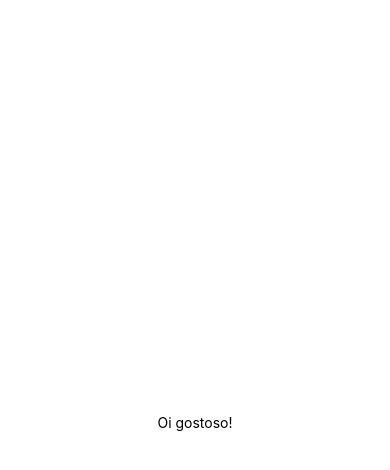
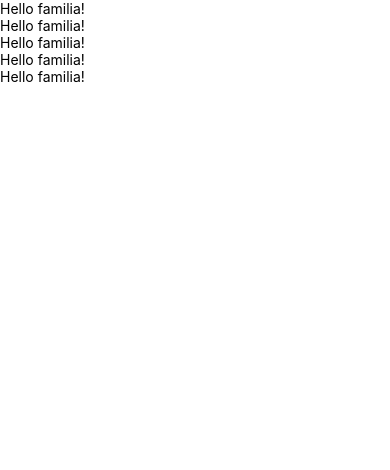
Before and after one commit to MenezesC137/FirstApp_Native, a React Native app: screen / in a window 390 px wide. Shown: the top 470 px of the page. Built offline with nearby package versions, Linux system fonts and the light colour scheme.

Commit message:
Estrutura basica

```diff
--- a/App.js
+++ b/App.js
@@ -1,20 +1,18 @@
-import { StatusBar } from 'expo-status-bar';
-import { StyleSheet, Text, View } from 'react-native';
+import React, { Component } from "react";
+import { SafeAreaView, Text } from 'react-native'
 
-export default function App() {
-  return (
-    <View style={styles.container}>
-      <Text>Oi gostoso!</Text>
-      <StatusBar style="auto" />
-    </View>
-  );
+class App extends Component{
+  render(){
+    return(
+      <SafeAreaView>
+        <Text>Hello familia!</Text>
+        <Text>Hello familia!</Text>
+        <Text>Hello familia!</Text>
+        <Text>Hello familia!</Text>
+        <Text>Hello familia!</Text>
+      </SafeAreaView>
+    )
+  }
 }
 
-const styles = StyleSheet.create({
-  container: {
-    flex: 1,
-    backgroundColor: '#fff',
-    alignItems: 'center',
-    justifyContent: 'center',
-  },
-});
+export default App
```
Also changed, not shown: 1 other file (tests, documents, lock files or other folders).
